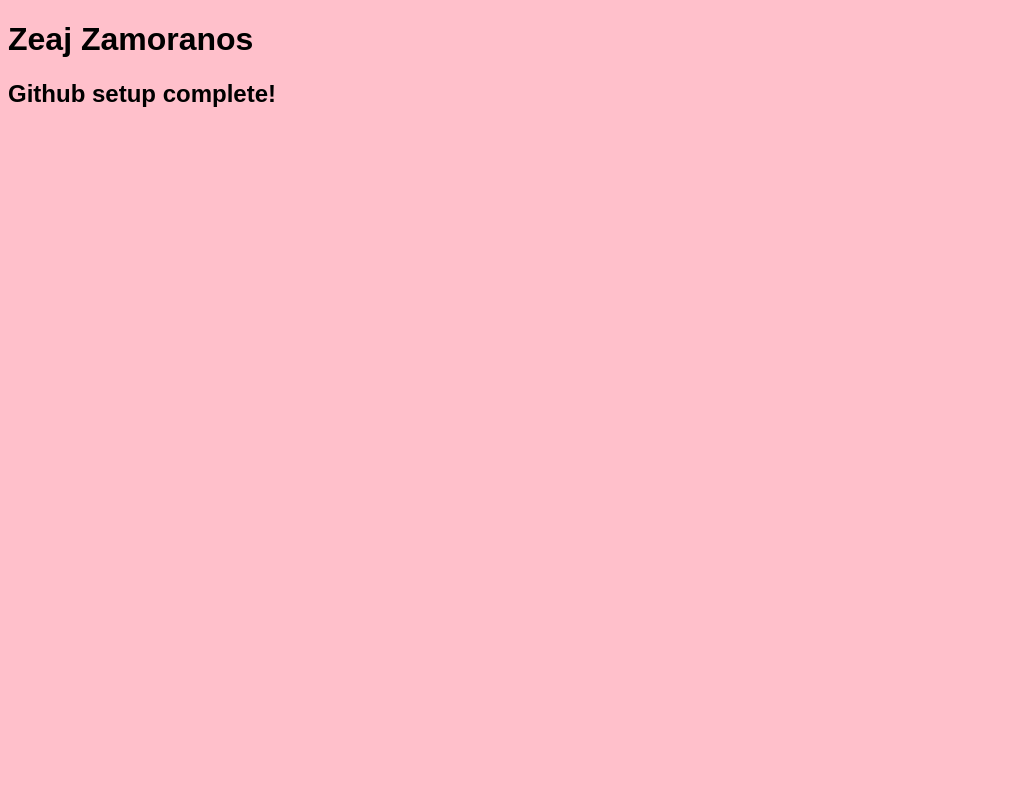
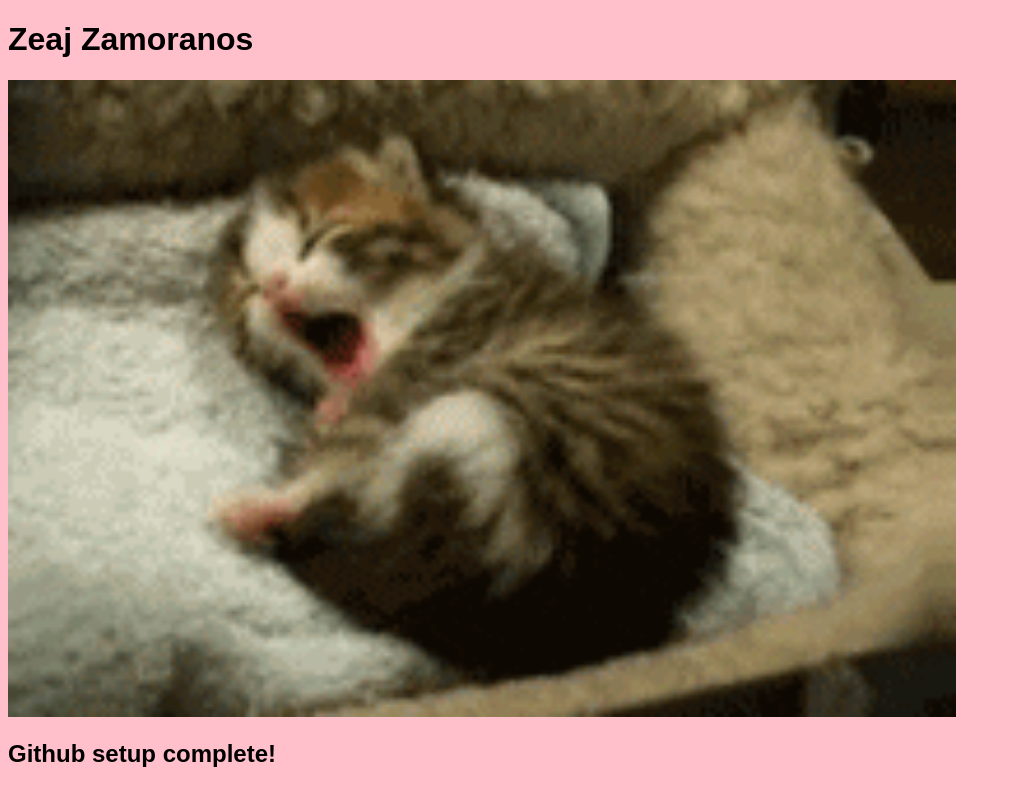
Before and after one commit to zzamoranos/zamoranos_exercise-7, a plain HTML site: page index.html in a window 1280 px wide. Shown: the whole page, without its empty margins (0-1011 px from the left). Drawn offline with Linux system fonts and the light colour scheme.

Commit message:
e7 complete

```diff
--- a/index.html
+++ b/index.html
@@ -16,6 +16,10 @@
     <h1>
       Zeaj Zamoranos
     </h1>
+    <img src="sleepy-cat.gif"
+         width="75%"
+         alt="sleepy cat"
+         >
     <h2>
       Github setup complete!
     </h2>
```
